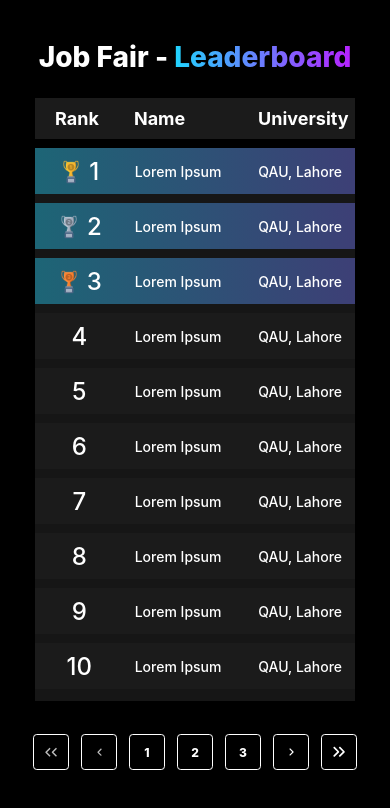
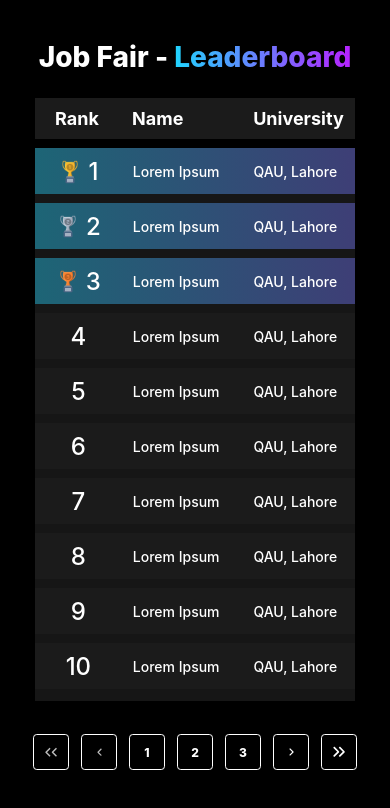
Before and after one commit to eng-Iqbal-hassan/leaderboard-tabular-data, a plain HTML site: page index.html in a window 390 px wide. Drawn offline with Linux system fonts and the light colour scheme.

Commit message:
code updated

```diff
--- a/styles/style.scss
+++ b/styles/style.scss
@@ -42,7 +42,7 @@ h1 {
         font-size: 1.75rem;
         margin: 2.5rem 0 1.5rem;
     }
-    @media screen and (max-width:375px) {
+    @media screen and (max-width: 375px) {
         max-width: 12.1875rem;
         font-size: 2rem;
         padding: 1.5rem 0 1rem;
@@ -50,12 +50,21 @@ h1 {
     }
 }
 .table-wrapper {
-    @media screen and (max-width:575px) {
+    margin: 0 23.125rem;
+        @media screen and (max-width: 1440px) {
+            margin: 0 11.25rem;
+        }
+        @media screen and (max-width: 1280px) {
+            margin: 0 10.4375rem;
+        }
+        @media screen and (max-width: 1024px) {
+            margin: 0 4.375rem;
+        }
+        @media screen and (max-width: 575px) {
             height: auto;
-        max-width: 31.5625rem;
-        margin: 0 2.1875rem;
             overflow-x: auto;
             white-space: nowrap;
+            margin: 0 2.1875rem;
         }
         @media screen and (max-width: 375px) {
             margin: 0 1rem;
@@ -107,36 +116,28 @@ h1 {
         }
         .table-head {
             background-color: $bg-primary;
+            width: 100%;
             .table-row {
                 display: flex;
                 background-color: $bg-secondary;
                 padding: 1.0625rem 3.625rem 1rem 3rem;
                 margin-bottom: 1.875rem;
-                width: 57.8125rem;
-                @media screen and (max-width: 1440px) {
-                    width: 53.125rem;
-                }
                 @media screen and (max-width: 1280px) {
-                    width: 46.0625rem;
                     padding: .8125rem 2.0625rem;
                     margin-bottom: 1.3125rem;
                 }
                 @media screen and (max-width: 1024px) {
-                    width: 43.625rem;
                     padding: .9375rem 2.3125rem;
                     margin-bottom: 1rem;
                 }
                 @media screen and (max-width: 991px) {
-                    width: 41.625rem;
                     padding: .9375rem 2.0625rem;
                 }
                 @media screen and (max-width: 768px) {
-                    width: 31.4375rem;
                     padding: .75rem 1.5625rem;
                     margin-bottom: .75rem;
                 }
                 @media screen and (max-width: 575px) {
-                    width: 37.75rem;
                     padding: .8125rem 1.875rem;
                 }
                 @media screen and (max-width: 480px) {
@@ -170,6 +171,7 @@ h1 {
         .table-body {
             background-color: $bg-primary;
             padding-bottom: 2.375rem;
+            width: 100%;
             @media screen and (max-width: 575px) {
                 padding-bottom: 1.0625rem;
             }
```
Also changed, not shown: styles/style.css, 1 other file. Lines whose indentation alone changed are shown as unchanged.
